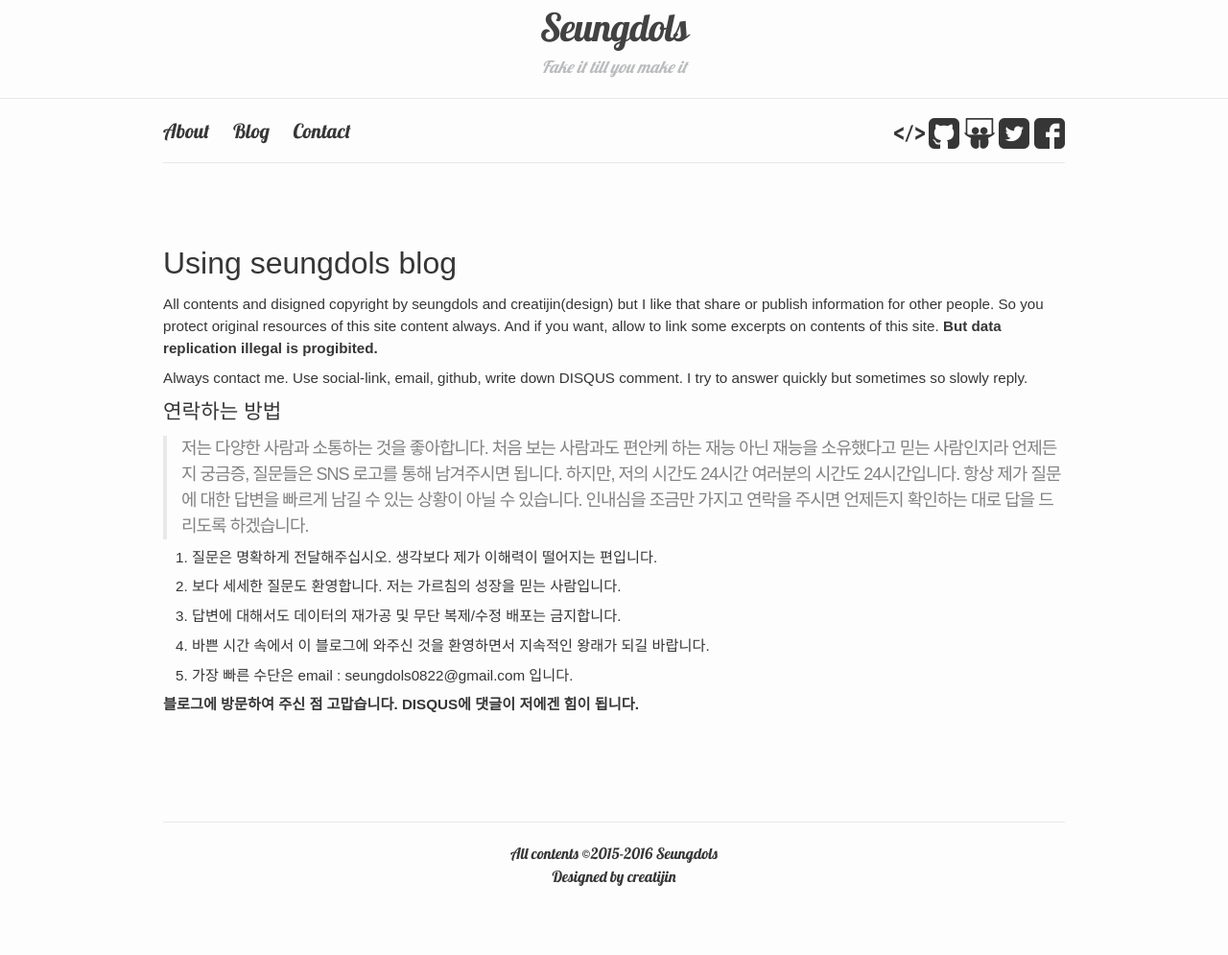
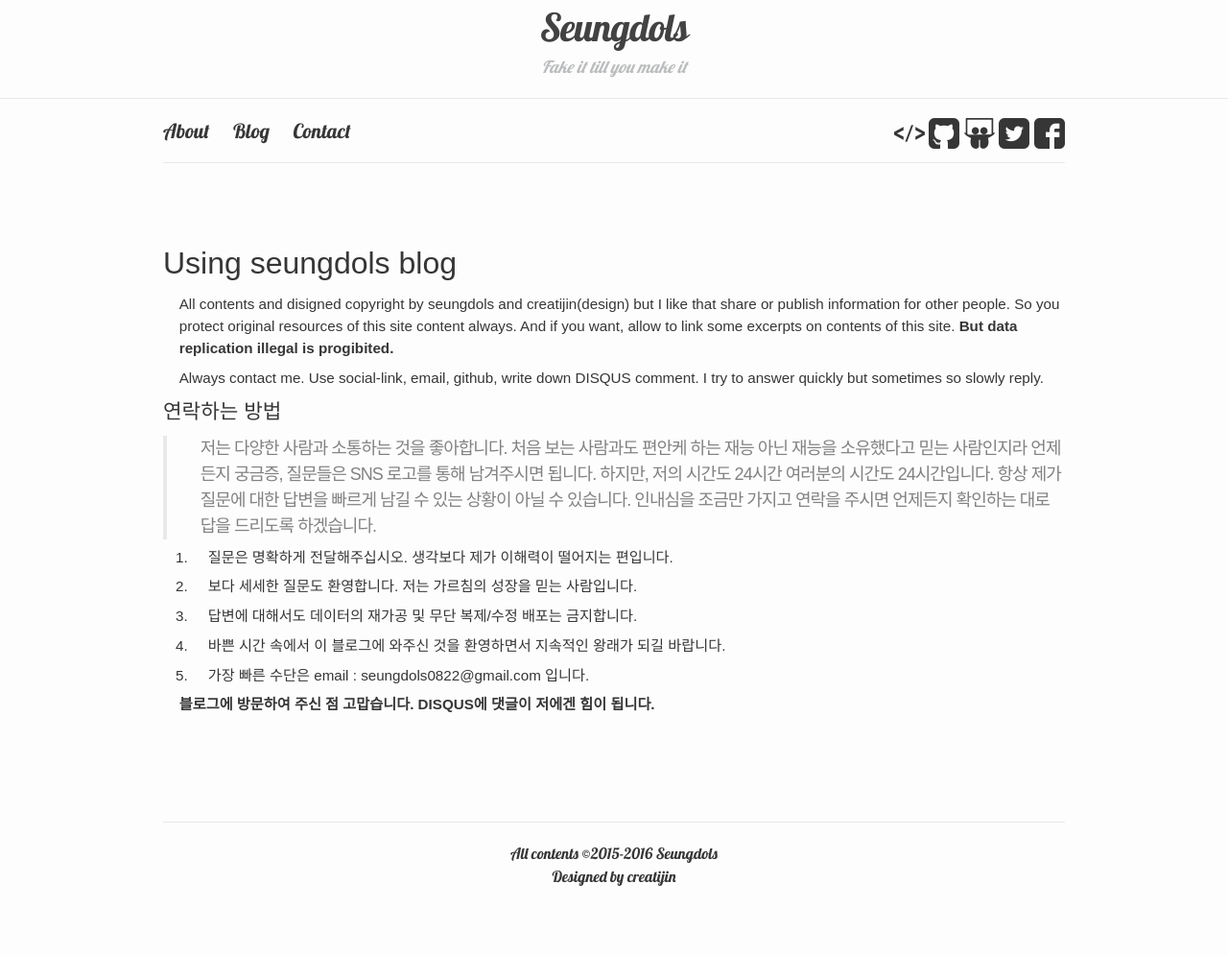
Before and after one commit to seungdols/seungdols.github.io, a Jekyll site: the page built from contact.md, in a window 1280 px wide. Shown: the whole page at 96% size. Built offline with Jekyll 4.4.1, drawn with Linux system fonts in a browser that asks for light colours; some web fonts are replaced; comment, search, counter and statistics services are not loaded.

Commit message:
[change] layout of img tag in post-content

```diff
--- a/_sass/_layout.scss
+++ b/_sass/_layout.scss
@@ -280,7 +280,9 @@
     font-family: $post-content-font;
     font-size: $post-content-font-size;
     margin-bottom: $spacing-unit;
-
+    p{
+        padding-left: 1.1em;
+    }
     h2 {
         font-size: 32px;
 
@@ -319,6 +321,10 @@
             color: lighten($link-post-color, 20%);
             text-decoration: none;
         }
+    }
+    img{
+        display: block;
+        margin: 10px auto;
     }
 }
 
```
